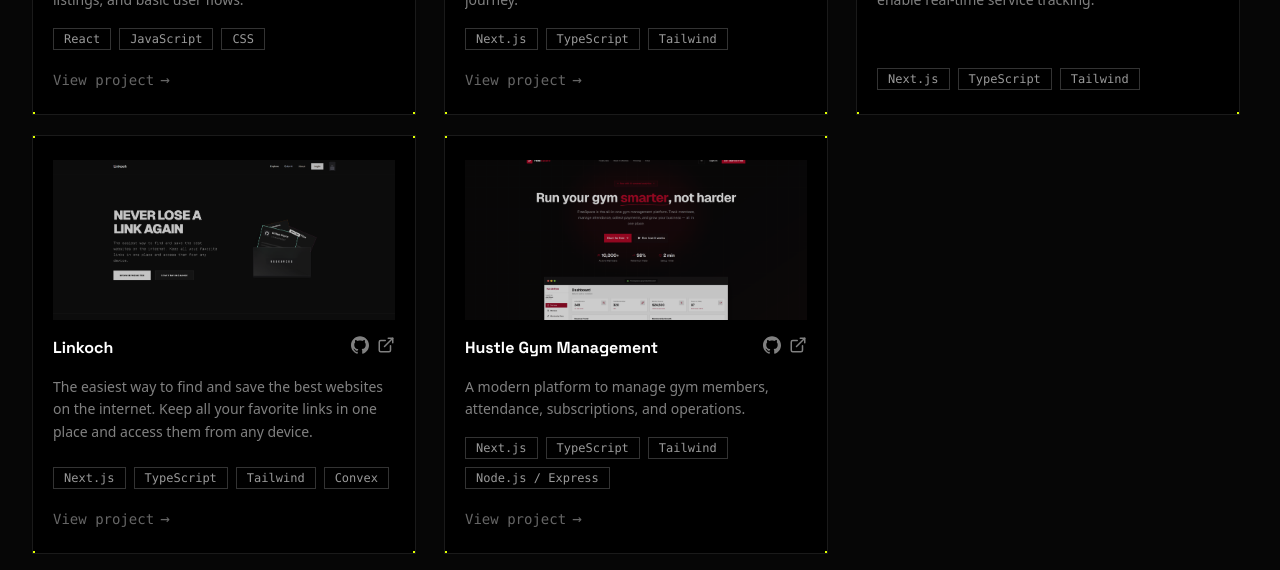
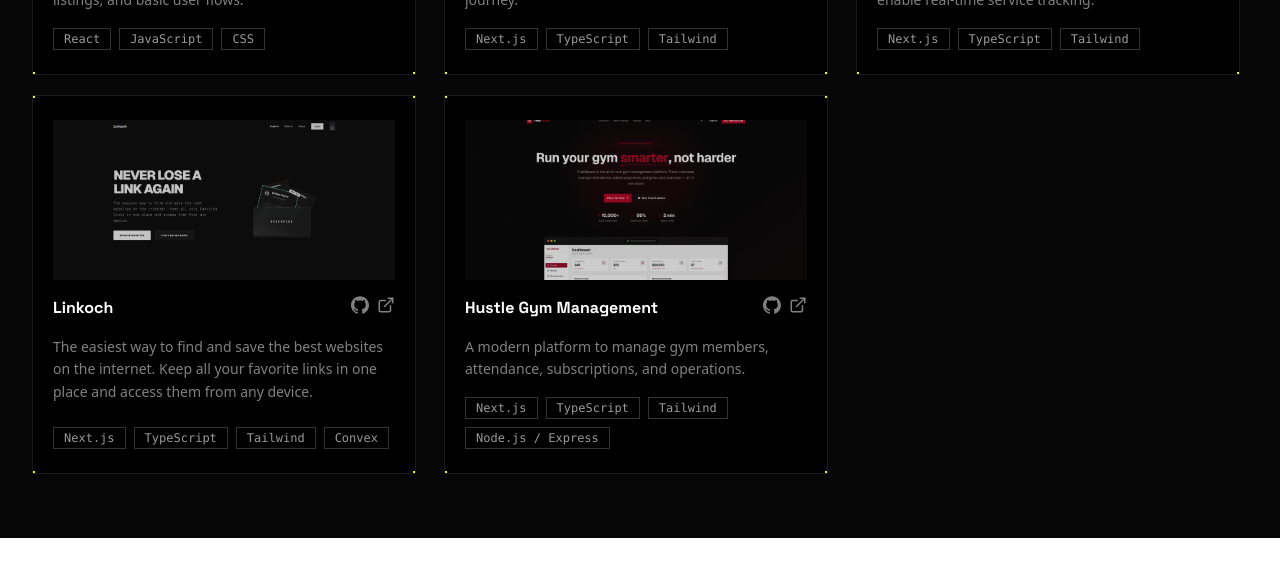
Before and after one commit to AbeloByte/zeportfolio, a Next.js app: page / in a window 1280 px wide. Shown: the part 1972-2542 px from the top of the page. Built offline with nearby package versions, Linux system fonts and the light colour scheme.

Commit message:
refactor(ProjectCard): remove demo link rendering from project card
- Remove conditional rendering of demo project link
- Simplify component structure by eliminating inline link display
- Clean up unused navigation element to reduce visual clutter

```diff
--- a/components/UI/ProjectCard.tsx
+++ b/components/UI/ProjectCard.tsx
@@ -82,16 +82,7 @@ const ProjectCard = ({ project }: { project: Project }) => {
         ))}
       </div>
 
-      {/* View project link */}
-      {project.demo && (
-        <Link
-          href={project.demo}
-          target="_blank"
-          className="text-sm text-white/40 hover:text-primaryColor transition-colors font-mono mt-1 inline-flex items-center gap-1.5"
-        >
-          View project <span className="text-base leading-none">→</span>
-        </Link>
-      )}
+
 
     </div>
   );
```
